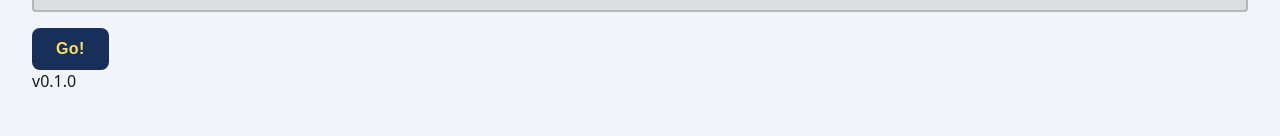
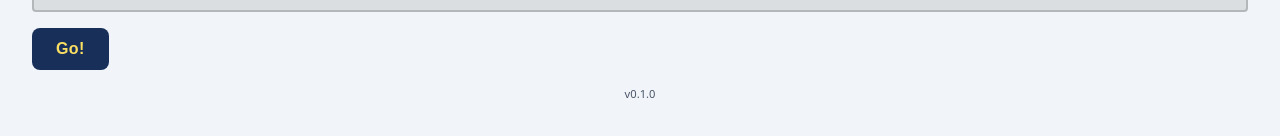
Before and after one commit to ethan-mfb/pomo, a React (Vite) app: page / in a window 1280 px wide. Shown: the part 336-472 px from the top of the page. Built offline with nearby package versions, Linux system fonts and the light colour scheme.

Commit message:
Refactor version display to use paragraph tag and enhance styling

```diff
--- a/src/App.tsx
+++ b/src/App.tsx
@@ -153,7 +153,7 @@ export function App() {
           <Button onClick={onCancelTimer}>Cancel</Button>
         </div>
       )}
-      <div className="version">v{APP_VERSION}</div>
+      <p className="version">v{APP_VERSION}</p>
     </div>
   );
 }
--- a/src/style.scss
+++ b/src/style.scss
@@ -60,4 +60,10 @@ body {
       margin: 0.5rem 0.25rem;
     }
   }
+  .version {
+    margin-top: 1rem;
+    text-align: center;
+    color: var(--color-fg-muted);
+    font-size: 0.7em;
+  }
 }
```
